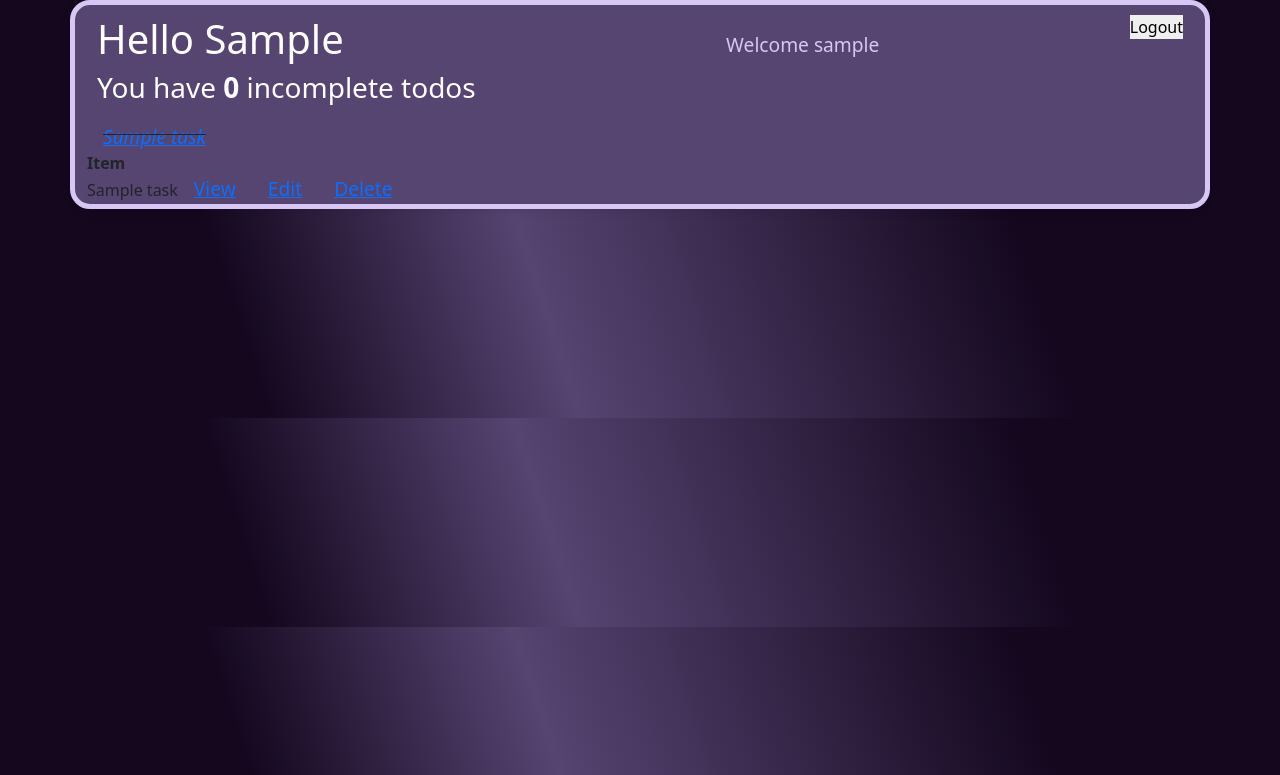
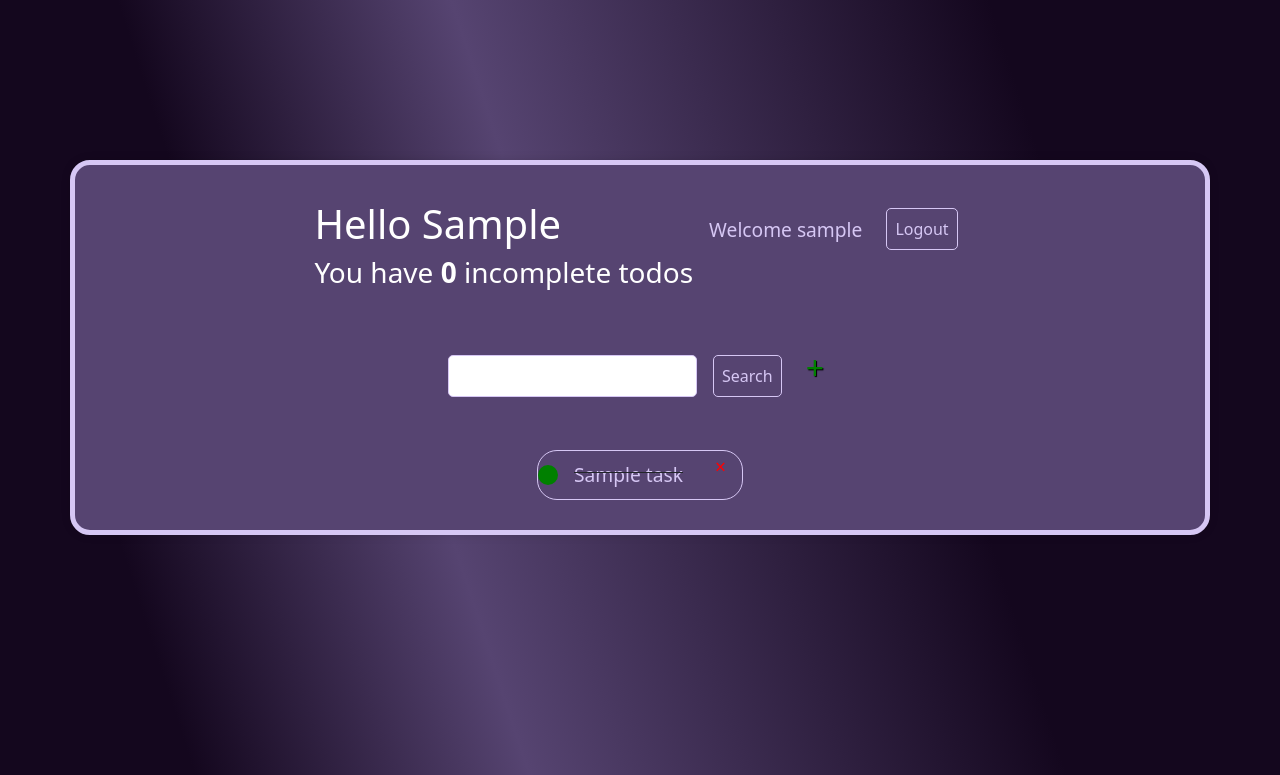
Before and after one commit to craigallendev/to-do-it, a Django app: page / in a window 1280 px wide. Shown: the top 775 px of the page. Run offline with Django 4.2, Linux system fonts and the light colour scheme; a user stored in the database is signed in; tables that the repository leaves empty hold one stand-in row (values such as "Sample post").

Commit message:
Add styles to html and style.css

```diff
--- a/app_main/templates/app_main/index.html
+++ b/app_main/templates/app_main/index.html
@@ -14,7 +14,7 @@
     </head>
 
     <body>
-        <div class="container">
+        <div class="container container-main">
 
             {% block content %}
 
--- a/app_main/templates/app_main/task_list.html
+++ b/app_main/templates/app_main/task_list.html
@@ -10,7 +10,7 @@
     <p>Welcome {{request.user}}</p>
     <form method="post" action="{% url 'logout' %}">
         {% csrf_token %}
-        <button type="submit">Logout</button>
+        <button class="button" type="submit">Logout</button>
     </form>
 {% else %}
     <a href="{% url 'login' %}">Login</a>
@@ -18,20 +18,28 @@
 {% endif %}
 </div>
 
-<!-- <a href="{% url 'task-create' %}">Add Task</a>
-<form method="GET">
+<div id="search-add-section">
+    <form class="search-form" method="GET">
     <input type="text" name="search-area" value="{{search_input}}">
-    <input type="submit" value="Search">
-</form> -->
+    <input class="button" type="submit" value="Search">
+    <a id="add-link" href="{% url 'task-create' %}">&#x2b;</a>
+</form></div>
 
-<div class="to-do-items-wrapper">
+<div class="to-do-items-section">
     {% for task in tasks %}
-        <div class="to-do-wrapper">
+        <div class="to-do-section">
             {% if task.complete %}
                 <div class="to-do-title">
                     <div class="to-do-complete"></div>
-                    <i><s><a href="{% url 'task-update' task.id %}">{{task}}</a></s></i>
+                    <s><a href="{% url 'task-update' task.id %}">{{task}}</a></s>
                 </div>
+                <a class="delete-button" href="{% url 'task-delete' task.id %}">&#215</a>
+            {% else %}
+                <div class="to-do-title">
+                    <div class="to-do-incomplete"></div>
+                    <a href="{% url 'task-update' task.id %}">{{task}}</a>
+                </div>
+                <a class="delete-button" href="{% url 'task-delete' task.id %}">&#215</a>
                 {% endif %}
             </div>
     {% empty %}
@@ -40,22 +48,4 @@
 
 </div>
 
-<table>
-    <tr>
-        <th>Item</th>
-        <th></th>
-        <th></th>
-    </tr>
-    {% for task in object_list %}
-    <tr>
-        <td>{{task.title}}</td>
-        <td><a href="{% url 'task' task.id %}">View</a></td>
-        <td><a href="{% url 'task-update' task.id %}">Edit</a></td>
-        <td><a href="{% url 'task-delete' task.id %}">Delete</a></td>
-    </tr>
-    {% empty %}
-        <h3>No items in list</h3>
-    {% endfor %}
-</table>
-
 {% endblock content %}
--- a/static/css/style.css
+++ b/static/css/style.css
@@ -75,3 +75,98 @@ nav {
 .btn {
     margin: 1rem;
 }
+
+.to-do-section {
+    display: flex;
+    justify-content: space-between;
+    align-items: center;
+    border: 1px solid #d6c7f4;
+    border-radius: 20px;
+    margin: 5px;
+}
+
+.to-do-title {
+    display: flex;
+    justify-content: center;
+    align-items: center;
+}
+
+.to-do-title a {
+    text-decoration: none;
+    color: #d6c7f4;
+
+}
+
+.to-do-complete {
+    height: 20px;
+    width: 20px;
+    background-color: green;
+    border-radius: 50%;
+   }
+
+.to-do-incomplete {
+
+    height: 20px;
+    width: 20px;
+    background-color: grey;
+    border-radius: 50%;
+}
+
+.delete-button {
+    text-decoration: none;
+    line-height: 0;
+    color: red;
+}
+
+.search-form {
+    display: flex;
+    justify-content: center;
+    align-items: center;
+    margin: 1rem;
+}
+
+#search-add-section {
+    display: flex;
+    justify-content: space-between;
+    align-items: center;
+    margin: 0.1rem;
+    padding: 0.2rem;
+
+}
+
+#add-link {
+    display: flex;
+    justify-content: space-between;
+    align-items: center;
+    text-decoration: none;
+    color: green;
+    font-size: 2rem;
+    text-shadow: 1px 1px 1px black;
+}
+
+.button {
+    background-color: #564471;
+    color: #d6c7f4;
+    border: 1px solid #d6c7f4;
+    border-radius: 5px;
+    padding: 0.5rem;
+    margin: 0.5rem;
+    cursor: pointer;
+}
+
+input[type="text"],
+input[type="password"],
+textarea {
+    padding: 0.5rem;
+    border-radius: 5px;
+    border: 1px solid #d6c7f4;
+    margin: 0.5rem;
+}
+
+.form-body {
+    display: flex;
+    justify-content: space-between;
+    align-items: center;
+    flex-direction: column;
+    padding: 0.3rem;
+}
```
Also changed, not shown: app_main/templates/app_main/login.html (+11 -7 lines), app_main/templates/app_main/register.html (+16 -2 lines), app_main/templates/app_main/task_delete.html (+6 -2 lines), app_main/templates/app_main/task_form.html (+8 -1 lines).
